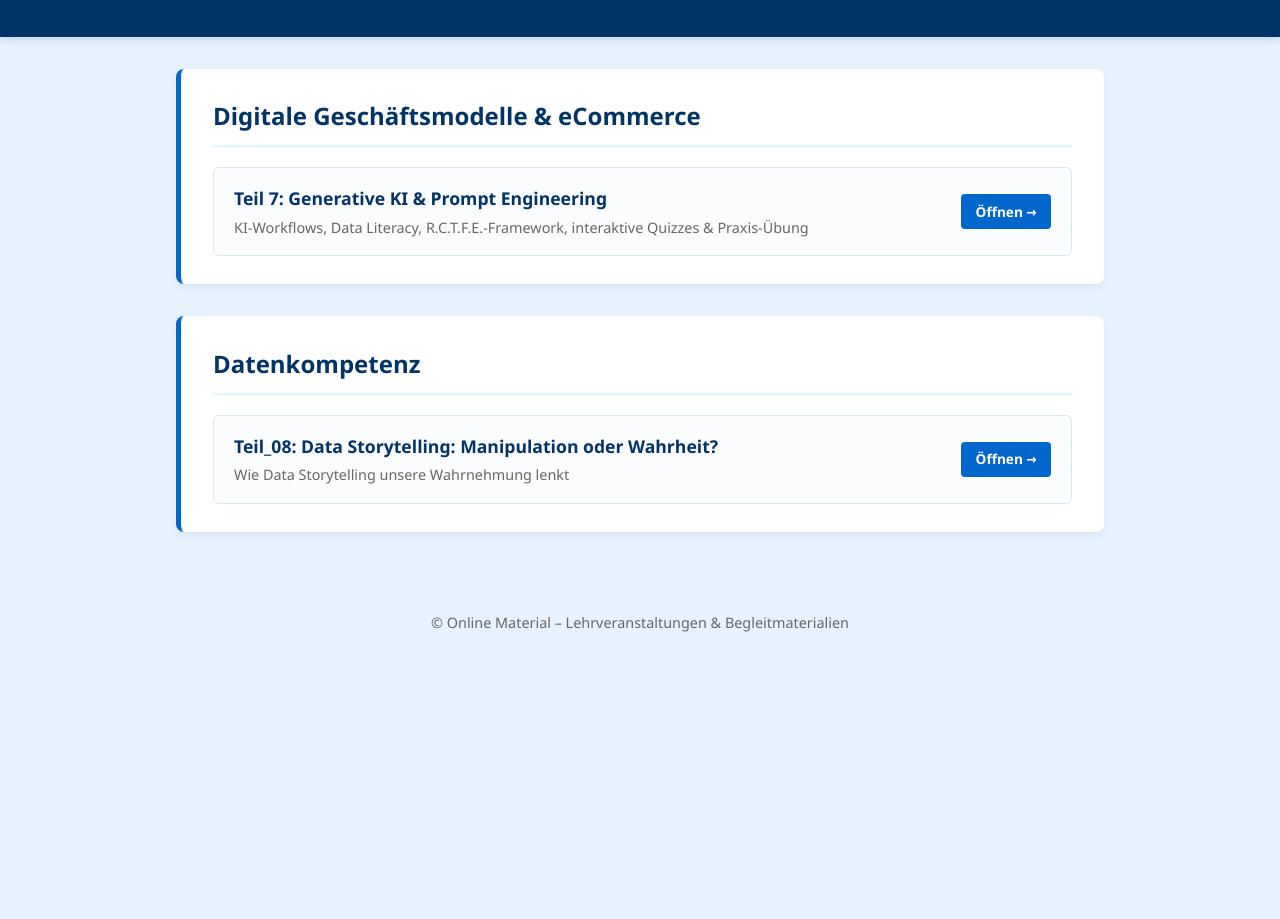
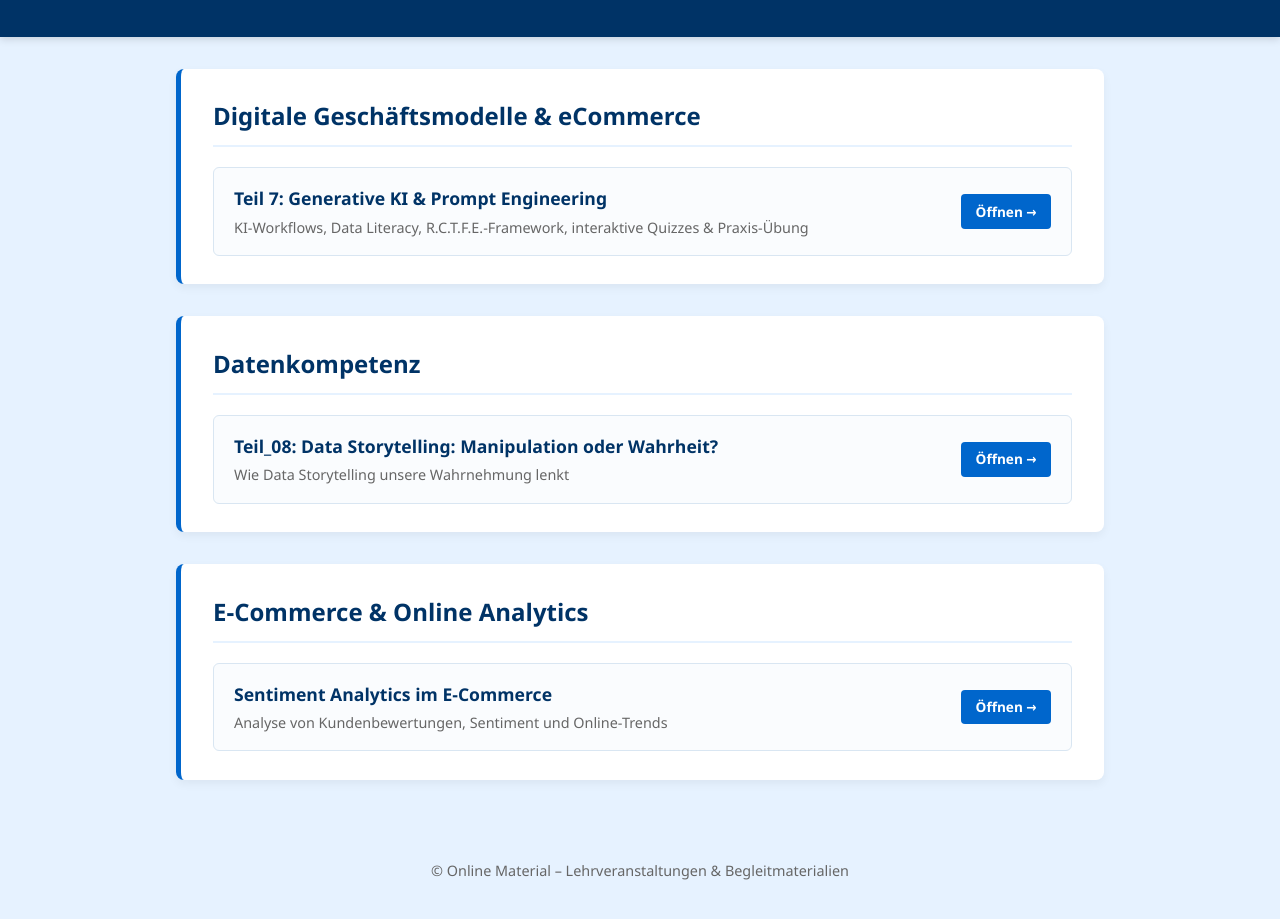
Before and after one commit to rhkoelndemos/online_kurse, a plain HTML site: page index.html in a window 1280 px wide. Shown: the part 141-1060 px from the top of the page. Before the commit the page ends 821 px from the top, so only its background shows below. Drawn offline with Linux system fonts and the light colour scheme.

Commit message:
Update index.html

```diff
--- a/index.html
+++ b/index.html
@@ -191,6 +191,21 @@
             </li>
         </ul>
     </section>
+<!-- RUBRIK: E-Commerce & Online Analytics -->
+    <section class="category-section">
+        <h2>E-Commerce &amp; Online Analytics</h2>
+        <ul class="material-list">
+            <li class="material-item">
+                <a class="material-link" href="08_e_commerce_sentiment_analytics.html">
+                    <div class="material-info">
+                        <span class="material-title">Sentiment Analytics im E-Commerce</span>
+                        <span class="material-subtitle">Analyse von Kundenbewertungen, Sentiment und Online-Trends</span>
+                    </div>
+                    <span class="material-badge">Öffnen &rarr;</span>
+                </a>
+            </li>
+        </ul>
+    </section>
 
     <!-- Vorlage für zukünftige Rubriken (einfach Kommentarzeichen entfernen):
     <section class="category-section">
```
